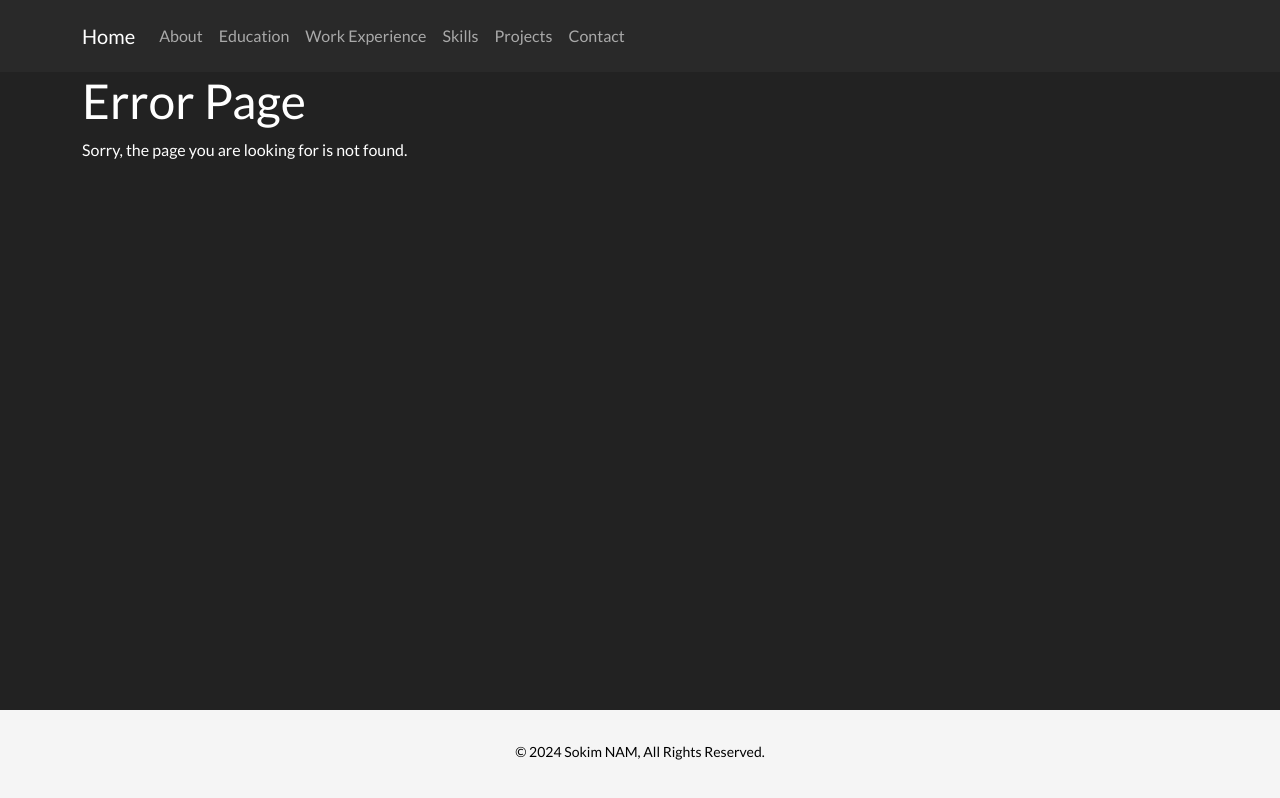
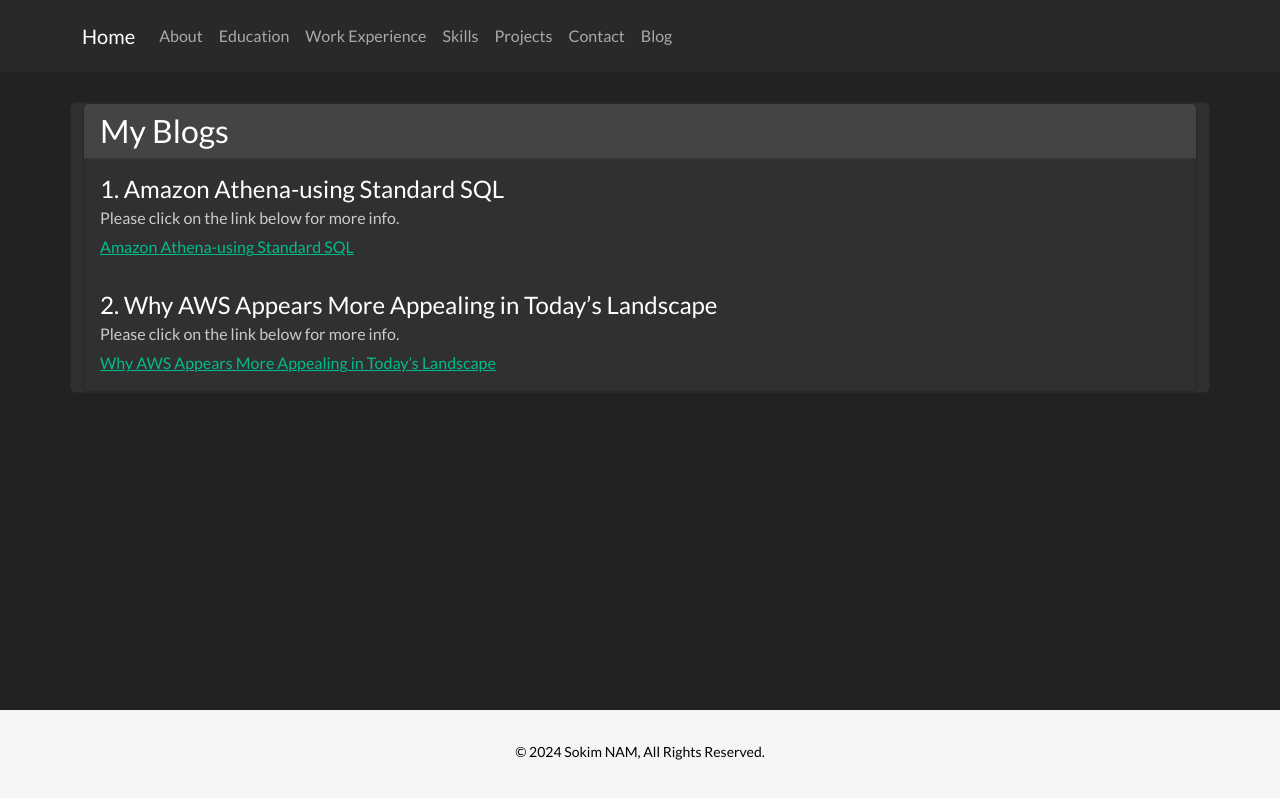
Before and after one commit to Sokim17/Profile-Project, an Angular app in the folder public/profile/: page /blog in a window 1280 px wide. Before the commit this address had no page. Built offline with nearby package versions, Linux system fonts and the light colour scheme.

Commit message:
add blogs

```diff
--- a/public/profile/src/app/app.module.ts
+++ b/public/profile/src/app/app.module.ts
@@ -18,6 +18,7 @@ import { ContactComponent } from './contact/contact.component';
 import { ProjectComponent } from './project/project.component';
 import { EducationComponent } from './education/education.component';
 import { ExperienceComponent } from './experience/experience.component';
+import { BlogComponent } from './blog/blog.component';
 
 @NgModule({
   declarations: [
@@ -33,6 +34,7 @@ import { ExperienceComponent } from './experience/experience.component';
     ProjectComponent,
     EducationComponent,
     ExperienceComponent,
+    BlogComponent,
   ],
   imports: [
     BrowserModule,
--- a/public/profile/src/app/app.routes.ts
+++ b/public/profile/src/app/app.routes.ts
@@ -6,6 +6,7 @@ import { ContactComponent } from './contact/contact.component';
 import { ProjectComponent } from './project/project.component';
 import { EducationComponent } from './education/education.component';
 import { ExperienceComponent } from './experience/experience.component';
+import { BlogComponent } from './blog/blog.component';
 
 export const Router = [
   {
@@ -37,6 +38,10 @@ export const Router = [
     component: ExperienceComponent,
   },
   {
+    path: 'blog',
+    component: BlogComponent,
+  },
+  {
     path: '**',
     component: ErrorpageComponent,
   },
--- /dev/null
+++ b/public/profile/src/app/blog/blog.component.html
@@ -0,0 +1,20 @@
+<div class="container" style="margin-top: 30px;">
+    <div class="row">
+        <div class="card mb-3">
+            <div class="card">
+                <h3 class="card-header">My Blogs</h3>
+                <div class="card-body">
+                    <h4 class="card-title">1. Amazon Athena-using Standard SQL</h4>
+                    <h6 class="card-subtitle mb-2 text-muted">Please click on the link below for more info.</h6>
+                    <a href="https://medium.com/@namsokim9/amazon-athena-using-standard-sql-6f52865a5d1f"
+                        class="card-link">Amazon Athena-using Standard SQL</a>
+                </div>
+                <div class="card-body">
+                    <h4 class="card-title">2. Why AWS Appears More Appealing in Today’s Landscape</h4>
+                    <h6 class="card-subtitle mb-2 text-muted">Please click on the link below for more info.</h6>
+                    <a href="https://medium.com/@namsokim9/why-aws-appears-more-appealing-in-todays-landscape-81690c60e0d4"
+                        class="card-link">Why AWS Appears More Appealing in Today’s Landscape</a>
+                </div>
+            </div>
+        </div>
+    </div>
--- a/public/profile/src/app/navigator/navigator.component.html
+++ b/public/profile/src/app/navigator/navigator.component.html
@@ -24,6 +24,9 @@
         <li class="nav-item">
           <a class="nav-link" routerLink="/contact">Contact</a>
         </li>
+        <li class="nav-item">
+          <a class="nav-link" routerLink="/blog">Blog</a>
+        </li>
       </ul>
     </div>
   </div>
```
Also changed, not shown: public/profile/src/app/blog/blog.component.ts (added, +10 -0 lines), public/profile/src/app/blog/blog.component.css (added).
